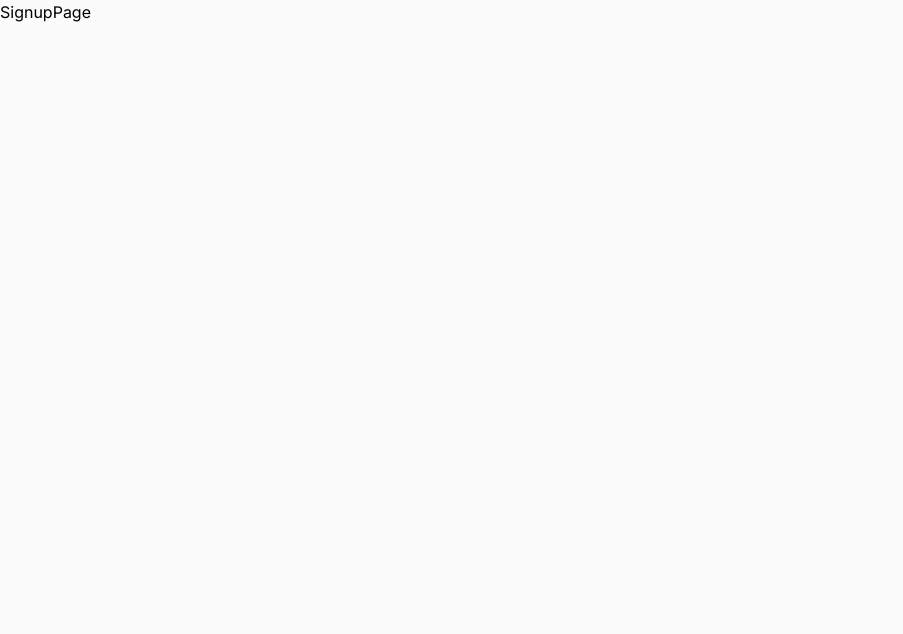
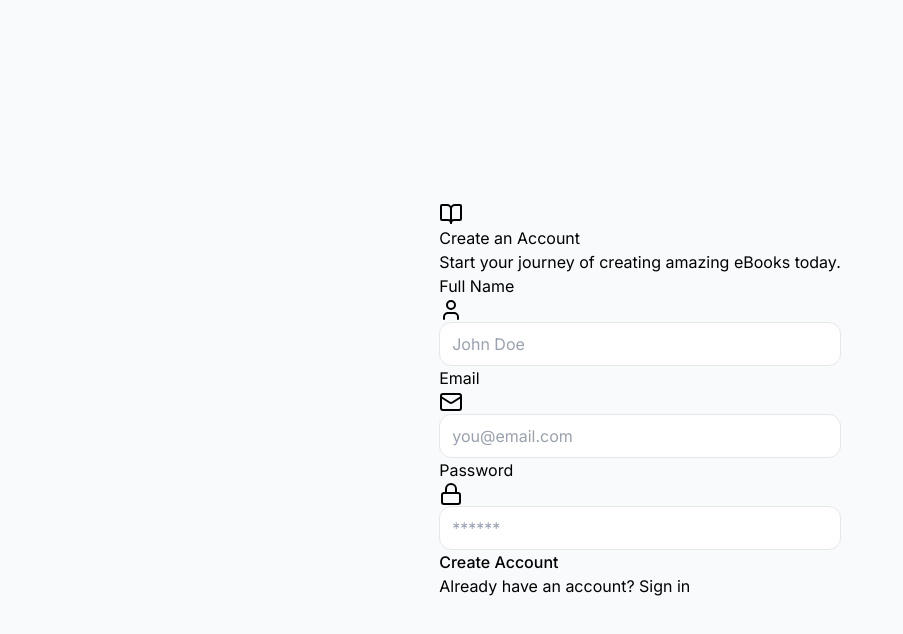
Before and after one commit to YogenderVermaa/E-Book, a React (Vite) app in the folder frontend/: page /signup in a window 1280 px wide. Shown: the top 634 px of the page, without its empty margins (0-903 px from the left). Built offline with nearby package versions, Linux system fonts and the light colour scheme.

Commit message:
added login signup pages

```diff
--- a/frontend/package.json
+++ b/frontend/package.json
@@ -12,6 +12,7 @@
     "prepare": "husky install"
   },
   "dependencies": {
+    "axios": "^1.13.2",
     "lucide-react": "^0.561.0",
     "react": "^19.2.0",
     "react-dom": "^19.2.0",
--- a/frontend/src/components/auth/ProtectedRoutes.jsx
+++ b/frontend/src/components/auth/ProtectedRoutes.jsx
@@ -1,9 +1,9 @@
 import React from 'react';
-import { Navigate, useLocation } from 'react-router-dom';
+import { Navigate, useActionData, useLocation } from 'react-router-dom';
+import { useAuth } from '../../context/AuthContext';
 
 function ProtectedRoutes({ children }) {
-  const isAuthenticated = false;
-  const loading = false;
+  const { isAuthenticated, loading } = useAuth();
   const location = useLocation();
 
   if (loading) {
--- a/frontend/src/components/ui/Button.jsx
+++ b/frontend/src/components/ui/Button.jsx
@@ -0,0 +1,51 @@
+import React from 'react';
+
+const Button = ({
+  variant = 'primary',
+  size = 'md',
+  isLoading = false,
+  children,
+  icon: Icon,
+  className = '',
+  ...props
+}) => {
+  const variants = {
+    primary: 'bg-gradient-to-r from-orange-400 to-orange-500 hover:bg-orange-700 text-whilte',
+    secondary: 'bg-gray-100 hover:bg-gray-200 text-gray-700',
+    ghost: 'bg-transparent hover:bg-gray-100 text-gray-700',
+    danger: 'bg-transparent hover:bg-red-50 text-red-600',
+  };
+  const sizes = {
+    sm: 'px-3 py-1.5 text-sm h-8 rounded-lg',
+    md: 'px-4 py-2.5 text-sm h-11 rounded-xl',
+    lg: 'px-6 py-3 text-base h-12 rounded-xl',
+  };
+  return (
+    <button
+      className={`inline-flex items-center justify-center font-medium transition-all`}
+      disabled={isLoading}
+      {...props}
+    >
+      {isLoading ? (
+        <svg className="w-5 h-5 animate-spin" fill="none" viewBox="0 0 24 24">
+          <circle
+            className=""
+            cx="12"
+            cy="12"
+            r="10"
+            stroke="currentColor"
+            strokeWidth={4}
+          ></circle>
+          <path className="" fill="currentColor" d="M4 12a8 8 0 018-8v4a4 4 0 00-4 4H4z"></path>
+        </svg>
+      ) : (
+        <>
+          {Icon && <Icon className="" />}
+          {children}
+        </>
+      )}
+    </button>
+  );
+};
+
+export default Button;
--- a/frontend/src/components/ui/InputField.jsx
+++ b/frontend/src/components/ui/InputField.jsx
@@ -0,0 +1,27 @@
+import React from 'react';
+
+const InputField = ({ label, name, icon: Icon, ...props }) => {
+  return (
+    <div className="space-y-2">
+      <label htmlFor={name} className="">
+        {label}
+      </label>
+      <div className="">
+        {Icon && (
+          <div className="">
+            <Icon className="" />
+          </div>
+        )}
+        <input
+          id={name}
+          name={name}
+          {...props}
+          className={`w-full h-11 px-3 py-2 border border-gray-200 rounded-xl bg-white text-gray-900 placeholder-gray-400 focus:outline-none focus:ring-2 focus:ring-violet-500 focus:border-transparent transition-all
+            ${Icon ? 'pl:10' : ''}`}
+        />
+      </div>
+    </div>
+  );
+};
+
+export default InputField;
--- a/frontend/src/context/AuthContext.jsx
+++ b/frontend/src/context/AuthContext.jsx
@@ -1,4 +1,4 @@
-import React, { createContext, useContext, useState, useEffect } from 'react';
+import { createContext, useContext, useState, useEffect } from 'react';
 
 const AuthContext = createContext();
 
@@ -66,5 +66,5 @@ export const AuthProvider = ({ children }) => {
     checkAuthStatus,
   };
 
-  return <AuthContext.Provider value={{ value }}>{children}</AuthContext.Provider>;
+  return <AuthContext.Provider value={value}>{children}</AuthContext.Provider>;
 };
--- a/frontend/src/pages/LoginPage.jsx
+++ b/frontend/src/pages/LoginPage.jsx
@@ -1,7 +1,87 @@
-import React from 'react';
+import { useState } from 'react';
+import { Link, useNavigate } from 'react-router-dom';
+import { Mail, Lock, BookOpen, Axis3D } from 'lucide-react';
+import toast from 'react-hot-toast';
 
+import InputField from '../components/ui/InputField';
+import Button from '../components/ui/Button';
+import { useAuth } from '../context/AuthContext';
+import axiosInstance from '../utils/axiosInstance.js';
+import { API_PATHS } from '../utils/apiPath';
 const LoginPage = () => {
-  return <div>LoginPage</div>;
+  const [formData, setFormData] = useState({ email: '', password: '' });
+  const [isLoading, setIsLoading] = useState(false);
+  const { login } = useAuth();
+  const navigate = useNavigate();
+  const handleChange = (e) => {
+    setFormData({ ...formData, [e.target.name]: e.target.value });
+  };
+  const handleSubmit = async (e) => {
+    e.preventDefault();
+    setIsLoading(true);
+    try {
+      const response = await axiosInstance.post(API_PATHS.AUTH.LOGIN, formData);
+      const { token } = response.data;
+      const profileResponse = await axiosInstance.get(API_PATHS.AUTH.GET_PROFILE, {
+        headers: { Authorization: `Bearer ${token}` },
+      });
+      login(profileResponse.data, token);
+      toast.success('login successfull');
+      navigate('/dashboard');
+    } catch (error) {
+      localStorage.clear();
+      toast.error(error.response?.data?.message || 'Login failed.Please try again');
+    } finally {
+      setIsLoading(false);
+    }
+  };
+  return (
+    <div className="">
+      <div className="">
+        <div className="">
+          <div className="">
+            <BookOpen className="" />
+          </div>
+          <h1 className="">Welcome back</h1>
+          <p>Sign in to continue</p>
+        </div>
+
+        <div className="">
+          <form onSubmit={handleSubmit} className="">
+            <InputField
+              label="Email"
+              name="email"
+              type="email"
+              placeholder="you@gmail.com"
+              icon={Mail}
+              value={formData.email}
+              onChange={handleChange}
+              required
+            />
+            <InputField
+              label="Password"
+              name="password"
+              type="password"
+              placeholder="*********"
+              icon={Lock}
+              value={formData.password}
+              onChange={handleChange}
+              required
+            />
+            <Button type="submit" isLoading={isLoading} className="">
+              Sign In
+            </Button>
+          </form>
+          <p>
+            Don't have an account?{''}
+            <Link to="/signup" className="">
+              Sign up
+            </Link>
+          </p>
+        </div>
+      </div>
+    </div>
+  );
 };
 
 export default LoginPage;
--- a/frontend/src/pages/SignupPage.jsx
+++ b/frontend/src/pages/SignupPage.jsx
@@ -1,7 +1,98 @@
-import React from 'react';
+import { useState } from 'react';
+import { Link, useNavigate } from 'react-router-dom';
+import { Mail, Lock, User, BookOpen } from 'lucide-react';
+import toast from 'react-hot-toast';
+import { API_PATHS } from '../utils/apiPath';
 
+import InputField from '../components/ui/InputField';
+import Button from '../components/ui/Button';
+import { useAuth } from '../context/AuthContext';
+import axiosInstance from '../utils/axiosInstance';
 const SignupPage = () => {
-  return <div>SignupPage</div>;
+  const [formData, setFormData] = useState({ name: '', email: '', password: '' });
+  const [isLoading, setIsloading] = useState(false);
+  const { login } = useAuth();
+  const navigate = useNavigate();
+  const handleChange = (e) => {
+    setFormData({ ...formData, [e.target.name]: e.target.value });
+  };
+
+  const handleSubmit = async (e) => {
+    e.preventDefault();
+    setIsloading(true);
+    try {
+      const response = await axiosInstance.post(API_PATHS.AUTH.REGISTER, formData);
+      const { token } = response.data;
+
+      const profileResponse = await axiosInstance.get(API_PATHS.AUTH.GET_PROFILE, {
+        headers: { Authorization: `Bearer ${token}` },
+      });
+
+      login(profileResponse.data, token);
+      toast.success('Account created successfully!');
+      navigate('/dashboard');
+    } catch (error) {
+      toast.error(error.respones?.data?.message || 'Signup failed.Please try again');
+    } finally {
+      setIsloading(false);
+    }
+  };
+  return (
+    <div className="min-h-screen bg-slate-50 flex items-center justify-center p-4">
+      <div className="">
+        <div className="">
+          <div className="">
+            <BookOpen className="" />
+          </div>
+          <h1 className="">Create an Account</h1>
+          <p className="">Start your journey of creating amazing eBooks today.</p>
+        </div>
+        <div className="">
+          <form onSubmit={handleSubmit} className="">
+            <InputField
+              label="Full Name"
+              name="name"
+              type="text"
+              placeholder="John Doe"
+              icon={User}
+              value={formData.name}
+              onChange={handleChange}
+              required
+            />
+            <InputField
+              label="Email"
+              name="email"
+              type="email"
+              placeholder="you@email.com"
+              icon={Mail}
+              value={formData.email}
+              onChange={handleChange}
+              required
+            />
+            <InputField
+              label="Password"
+              name="password"
+              type="password"
+              placeholder="******"
+              icon={Lock}
+              value={formData.password}
+              onChange={handleChange}
+              required
+            />
+            <Button type="submit" isLoading={isLoading} className="">
+              Create Account
+            </Button>
+          </form>
+          <p className="">
+            Already have an account?{' '}
+            <Link to="/login" className="">
+              Sign in
+            </Link>
+          </p>
+        </div>
+      </div>
+    </div>
+  );
 };
 
 export default SignupPage;
--- a/frontend/src/utils/axiosInstance.js
+++ b/frontend/src/utils/axiosInstance.js
@@ -2,7 +2,7 @@
 import axios from 'axios';
 
 const axiosInstance = axios.create({
-  baseURL: import.meta.env.VITE_API_BASE_URL,
+  baseURL: 'http://localhost:4000',
   timeout: 8000,
   headers: {
     'Content-Type': 'application/json',
```
Also changed, not shown: 1 other file (tests, documents, lock files or other folders).
